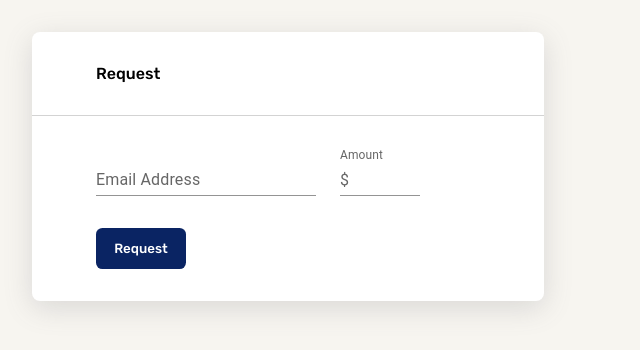
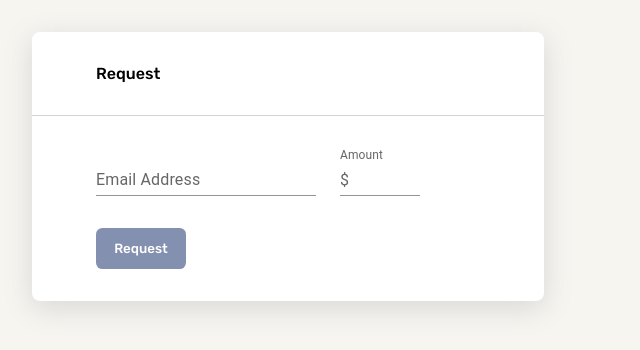
Before and after one commit to DhiaddineHl/wePay, a React (Vite) app in the folder project/: page / in a window 1280 px wide. Shown: the top 350 px of the page, without its empty margins (0-640 px from the left). Built offline with nearby package versions, Linux system fonts and the light colour scheme.

Commit message:
validation added to operation box componenet

```diff
--- a/project/package.json
+++ b/project/package.json
@@ -11,11 +11,14 @@
   "dependencies": {
     "@emotion/react": "^11.10.6",
     "@emotion/styled": "^11.10.6",
+    "@hookform/resolvers": "^3.0.0",
     "@mui/material": "^5.11.14",
     "bootstrap": "^5.2.3",
     "react": "^18.2.0",
     "react-dom": "^18.2.0",
-    "react-icons": "^4.8.0"
+    "react-hook-form": "^7.43.8",
+    "react-icons": "^4.8.0",
+    "zod": "^3.21.4"
   },
   "devDependencies": {
     "@types/react": "^18.0.27",
--- a/project/src/components/homePage/OperationBox.tsx
+++ b/project/src/components/homePage/OperationBox.tsx
@@ -1,19 +1,28 @@
 import React from 'react'
+import {useForm} from 'react-hook-form'
+import {z} from 'zod'
+import { zodResolver } from '@hookform/resolvers/zod'
 import './boxStyle.css'
 import TextField from '@mui/material/TextField';
 import InputAdornment from '@mui/material/InputAdornment';
 import Grid from '@mui/material/Grid';
 
 
+const schema = z.object({
+  email : z.string().email(),
+  amount : z.number({ invalid_type_error : "Amount field is required"}).min(1, {message : "Please enter a valid amount"})
+})
+
+type FormData = z.infer<typeof schema>
 interface Props {
   heading : string
 }
 
 const OperationBox = ({ heading }: Props) => {
 
+  const {register, handleSubmit, formState : {errors, isValid}} = useForm<FormData>({resolver : zodResolver(schema)});
 
   return (
-
       <div className="box">
           <div className="boxHeader">
               <span className="operation">
@@ -21,13 +30,16 @@ const OperationBox = ({ heading }: Props) => {
               </span>
           </div>
           <div className="boxBody">
+                <form onSubmit={handleSubmit(data => console.log(data))}>
                   <div className="input">
                   <Grid container spacing={3}>
                     <Grid item>
-                    <TextField id="standard-basic" label="Email Address" variant="standard"/>
+                      <TextField {...register('email')} id="standard-basic" label="Email Address" variant="standard"/>
+                      {errors.email && <p className='error-message'>{errors.email.message}</p> }
                     </Grid>
                     <Grid item>
                       <TextField
+                        {...register('amount', {valueAsNumber : true})}
                         label="Amount"
                         id="standard-start-adornment"
                         sx={{ m: 0, width: '10ch' }}
@@ -36,12 +48,14 @@ const OperationBox = ({ heading }: Props) => {
 
                         }}
                         variant="standard"/>
+                        {errors.amount && <p className='error-message'>{errors.amount.message}</p> }
                     </Grid>
                   </Grid>
                   </div>
-              <button className='submit'>
+                  <button className='submit' disabled={!isValid}>
                     {heading}
                   </button>
+                </form>
           </div>
       </div>
 
--- a/project/src/components/homePage/boxStyle.css
+++ b/project/src/components/homePage/boxStyle.css
@@ -62,6 +62,11 @@ body {
         margin-top: 1rem;
 }
 
+button[disabled] {
+    opacity: 0.5;
+    cursor: not-allowed;
+}
+
 .balance {
     font-family: var(--font-primary);
     font-size: 30px;
@@ -73,3 +78,7 @@ p {
     font-size: var(--font-size-secondary);
     margin-top: .3rem;
 }
+
+.error-message {
+    color: red;
+}
```
Also changed, not shown: 1 other file (tests, documents, lock files or other folders). Lines whose indentation alone changed are shown as unchanged.
